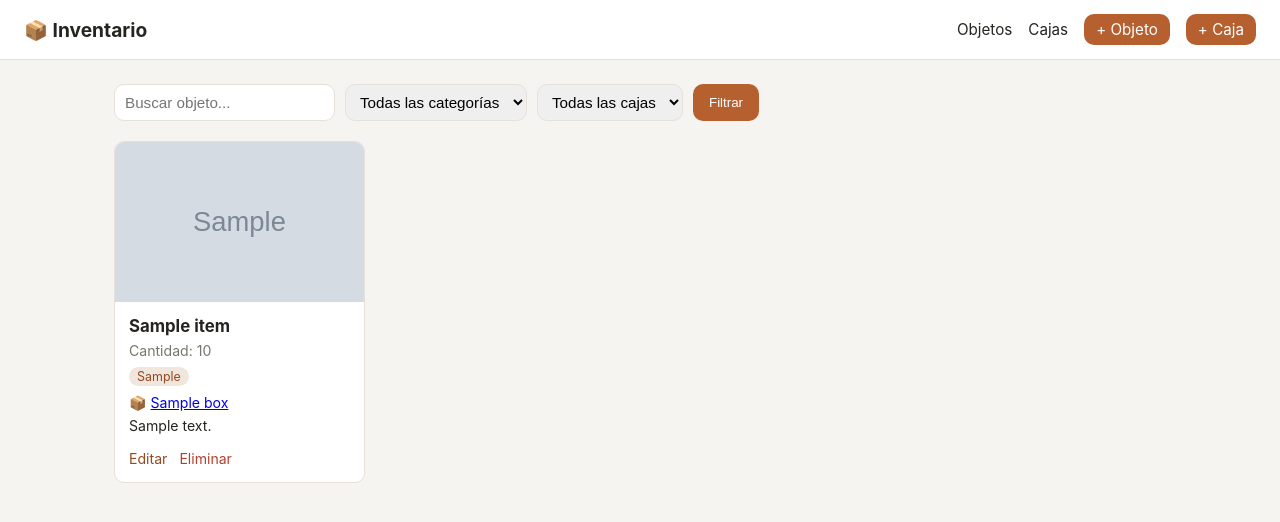
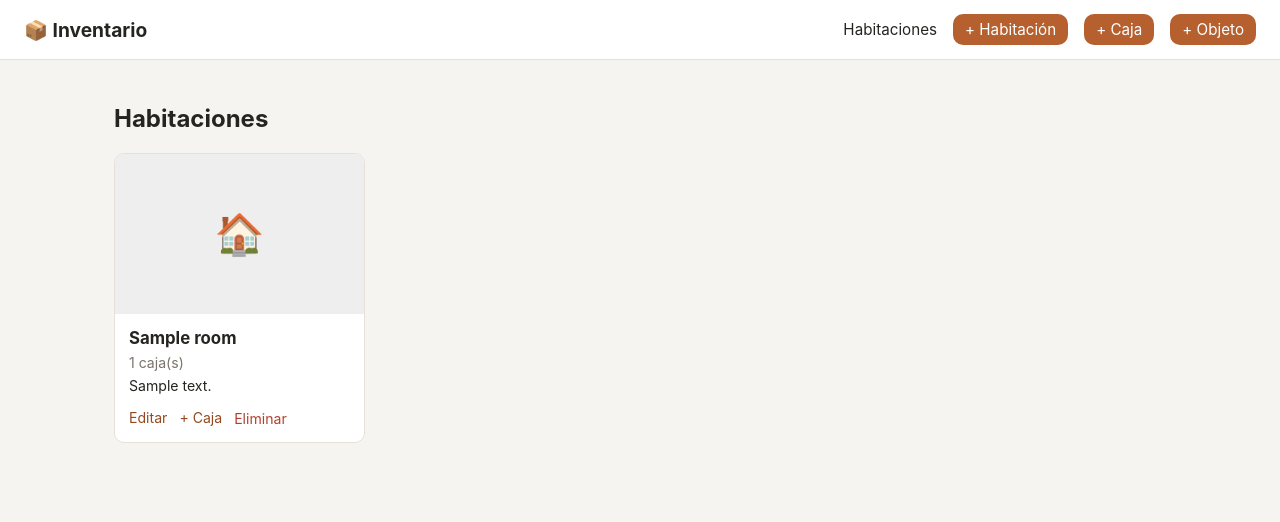
Before and after one commit to pablomcmahongl-a11y/inventario, a Flask app: page / in a window 1280 px wide. Shown: the top 522 px of the page. Run offline with Flask 3, Linux system fonts and the light colour scheme; tables that the repository leaves empty hold one stand-in row (values such as "Sample post"); grey boxes marked "Sample" are stand-in pictures.

Commit message:
Agregar nivel de habitaciones: Habitaciones → Cajas → Objetos

```diff
--- a/app.py
+++ b/app.py
@@ -36,15 +36,26 @@ db = SQLAlchemy(app)
 
 # ---------------------------------------------------------------- MODELOS
 
+class Room(db.Model):
+    id = db.Column(db.Integer, primary_key=True)
+    name = db.Column(db.String(120), nullable=False)
+    description = db.Column(db.Text)
+    created_at = db.Column(db.DateTime, default=datetime.utcnow)
+
+    boxes = db.relationship("Box", backref="room", lazy=True,
+                            order_by="Box.name", cascade="all, delete-orphan")
+
+
 class Box(db.Model):
     id = db.Column(db.Integer, primary_key=True)
     name = db.Column(db.String(120), nullable=False)
     location = db.Column(db.String(120))
     description = db.Column(db.Text)
+    room_id = db.Column(db.Integer, db.ForeignKey("room.id"), nullable=True)
     created_at = db.Column(db.DateTime, default=datetime.utcnow)
 
     items = db.relationship("Item", backref="box", lazy=True,
-                             order_by="Item.name")
+                             order_by="Item.name", cascade="all, delete-orphan")
 
 
 class Item(db.Model):
@@ -95,47 +106,153 @@ def all_categories():
     return [r[0] for r in rows]
 
 
-# ---------------------------------------------------------------- RUTAS: DASHBOARD / ITEMS
+# ---------------------------------------------------------------- RUTAS: HABITACIONES
 
 @app.route("/")
 def index():
-    q = request.args.get("q", "").strip()
-    category = request.args.get("category", "").strip()
-    box_id = request.args.get("box_id", "").strip()
+    rooms = Room.query.order_by(Room.name).all()
+    return render_template("room_list.html", rooms=rooms)
 
-    query = Item.query
 
-    if q:
-        like = f"%{q}%"
-        query = query.filter(
-            db.or_(Item.name.ilike(like), Item.notes.ilike(like))
+@app.route("/rooms/new", methods=["GET", "POST"])
+def room_new():
+    if request.method == "POST":
+        name = request.form.get("name", "").strip()
+        if not name:
+            flash("El nombre de la habitación es obligatorio.", "error")
+            return render_template("room_form.html", room=None)
+
+        room = Room(
+            name=name,
+            description=request.form.get("description", "").strip() or None,
         )
-    if category:
-        query = query.filter(Item.category == category)
-    if box_id:
-        query = query.filter(Item.box_id == int(box_id))
+        db.session.add(room)
+        db.session.commit()
+        flash("Habitación creada.", "success")
+        return redirect(url_for("room_detail", room_id=room.id))
 
-    items = query.order_by(Item.name).all()
-    boxes = Box.query.order_by(Box.name).all()
-    categories = all_categories()
+    return render_template("room_form.html", room=None)
 
-    return render_template(
-        "index.html", items=items, boxes=boxes, categories=categories,
-        q=q, selected_category=category, selected_box=box_id
-    )
 
+@app.route("/rooms/<int:room_id>")
+def room_detail(room_id):
+    room = Room.query.get_or_404(room_id)
+    boxes = room.boxes
+    return render_template("room_detail.html", room=room, boxes=boxes)
+
+
+@app.route("/rooms/<int:room_id>/edit", methods=["GET", "POST"])
+def room_edit(room_id):
+    room = Room.query.get_or_404(room_id)
+    if request.method == "POST":
+        room.name = request.form.get("name", "").strip() or room.name
+        room.description = request.form.get("description", "").strip() or None
+        db.session.commit()
+        flash("Habitación actualizada.", "success")
+        return redirect(url_for("room_detail", room_id=room.id))
+    return render_template("room_form.html", room=room)
+
+
+@app.route("/rooms/<int:room_id>/delete", methods=["POST"])
+def room_delete(room_id):
+    room = Room.query.get_or_404(room_id)
+    db.session.delete(room)
+    db.session.commit()
+    flash("Habitación eliminada.", "success")
+    return redirect(url_for("index"))
+
+
+# ---------------------------------------------------------------- RUTAS: CAJAS
+
+@app.route("/boxes/new", methods=["GET", "POST"])
+def box_new():
+    rooms = Room.query.order_by(Room.name).all()
+    preselect_room = request.args.get("room_id")
+
+    if request.method == "POST":
+        name = request.form.get("name", "").strip()
+        if not name:
+            flash("El nombre de la caja es obligatorio.", "error")
+            return render_template("box_form.html", box=None, rooms=rooms, preselect_room=preselect_room)
+
+        box = Box(
+            name=name,
+            location=request.form.get("location", "").strip() or None,
+            description=request.form.get("description", "").strip() or None,
+            room_id=int(request.form["room_id"]) if request.form.get("room_id") else None,
+        )
+        db.session.add(box)
+        db.session.commit()
+        flash("Caja creada. Ya puedes imprimir su código QR.", "success")
+        return redirect(url_for("box_detail", box_id=box.id))
+
+    return render_template("box_form.html", box=None, rooms=rooms, preselect_room=preselect_room)
+
+
+@app.route("/boxes/<int:box_id>")
+def box_detail(box_id):
+    box = Box.query.get_or_404(box_id)
+    qr_url = url_for("box_qr", box_id=box.id)
+    public_url = f"{BASE_URL}{url_for('box_detail', box_id=box.id)}"
+    return render_template("box_detail.html", box=box, qr_url=qr_url,
+                            public_url=public_url)
+
+
+@app.route("/boxes/<int:box_id>/edit", methods=["GET", "POST"])
+def box_edit(box_id):
+    box = Box.query.get_or_404(box_id)
+    rooms = Room.query.order_by(Room.name).all()
+    if request.method == "POST":
+        box.name = request.form.get("name", "").strip() or box.name
+        box.location = request.form.get("location", "").strip() or None
+        box.description = request.form.get("description", "").strip() or None
+        box.room_id = int(request.form["room_id"]) if request.form.get("room_id") else None
+        db.session.commit()
+        flash("Caja actualizada.", "success")
+        return redirect(url_for("box_detail", box_id=box.id))
+    return render_template("box_form.html", box=box, rooms=rooms)
+
+
+@app.route("/boxes/<int:box_id>/delete", methods=["POST"])
+def box_delete(box_id):
+    box = Box.query.get_or_404(box_id)
+    room_id = box.room_id
+    for item in box.items:
+        item.box_id = None
+    db.session.delete(box)
+    db.session.commit()
+    flash("Caja eliminada. Sus objetos ahora no tienen caja asignada.", "success")
+    if room_id:
+        return redirect(url_for("room_detail", room_id=room_id))
+    return redirect(url_for("index"))
+
+
+@app.route("/boxes/<int:box_id>/qr.png")
+def box_qr(box_id):
+    box = Box.query.get_or_404(box_id)
+    target_url = f"{BASE_URL}{url_for('box_detail', box_id=box.id)}"
+
+    img = qrcode.make(target_url, box_size=10, border=2)
+    buf = io.BytesIO()
+    img.save(buf, format="PNG")
+    buf.seek(0)
+    return send_file(buf, mimetype="image/png")
+
+
+# ---------------------------------------------------------------- RUTAS: OBJETOS
 
 @app.route("/items/new", methods=["GET", "POST"])
 def item_new():
     boxes = Box.query.order_by(Box.name).all()
     categories = all_categories()
+    preselect_box = request.args.get("box_id")
 
     if request.method == "POST":
         name = request.form.get("name", "").strip()
         if not name:
             flash("El nombre es obligatorio.", "error")
             return render_template("item_form.html", item=None, boxes=boxes,
-                                    categories=categories)
+                                    categories=categories, preselect_box=preselect_box)
 
         item = Item(
             name=name,
@@ -153,7 +270,6 @@ def item_new():
             return redirect(url_for("box_detail", box_id=item.box_id))
         return redirect(url_for("index"))
 
-    preselect_box = request.args.get("box_id")
     return render_template("item_form.html", item=None, boxes=boxes,
                             categories=categories, preselect_box=preselect_box)
 
@@ -182,6 +298,8 @@ def item_edit(item_id):
 
         db.session.commit()
         flash("Objeto actualizado.", "success")
+        if item.box_id:
+            return redirect(url_for("box_detail", box_id=item.box_id))
         return redirect(url_for("index"))
 
     return render_template("item_form.html", item=item, boxes=boxes,
@@ -201,80 +319,6 @@ def item_delete(item_id):
     return redirect(url_for("index"))
 
 
-# ---------------------------------------------------------------- RUTAS: CAJAS
-
-@app.route("/boxes")
-def box_list():
-    boxes = Box.query.order_by(Box.name).all()
-    return render_template("box_list.html", boxes=boxes)
-
-
-@app.route("/boxes/new", methods=["GET", "POST"])
-def box_new():
-    if request.method == "POST":
-        name = request.form.get("name", "").strip()
-        if not name:
-            flash("El nombre de la caja es obligatorio.", "error")
-            return render_template("box_form.html", box=None)
-
-        box = Box(
-            name=name,
-            location=request.form.get("location", "").strip() or None,
-            description=request.form.get("description", "").strip() or None,
-        )
-        db.session.add(box)
-        db.session.commit()
-        flash("Caja creada. Ya puedes imprimir su código QR.", "success")
-        return redirect(url_for("box_detail", box_id=box.id))
-
-    return render_template("box_form.html", box=None)
-
-
-@app.route("/boxes/<int:box_id>")
-def box_detail(box_id):
-    box = Box.query.get_or_404(box_id)
-    qr_url = url_for("box_qr", box_id=box.id)
-    public_url = f"{BASE_URL}{url_for('box_detail', box_id=box.id)}"
-    return render_template("box_detail.html", box=box, qr_url=qr_url,
-                            public_url=public_url)
-
-
-@app.route("/boxes/<int:box_id>/edit", methods=["GET", "POST"])
-def box_edit(box_id):
-    box = Box.query.get_or_404(box_id)
-    if request.method == "POST":
-        box.name = request.form.get("name", "").strip() or box.name
-        box.location = request.form.get("location", "").strip() or None
-        box.description = request.form.get("description", "").strip() or None
-        db.session.commit()
-        flash("Caja actualizada.", "success")
-        return redirect(url_for("box_detail", box_id=box.id))
-    return render_template("box_form.html", box=box)
-
-
-@app.route("/boxes/<int:box_id>/delete", methods=["POST"])
-def box_delete(box_id):
-    box = Box.query.get_or_404(box_id)
-    for item in box.items:
-        item.box_id = None
-    db.session.delete(box)
-    db.session.commit()
-    flash("Caja eliminada. Sus objetos ahora no tienen caja asignada.", "success")
-    return redirect(url_for("box_list"))
-
-
-@app.route("/boxes/<int:box_id>/qr.png")
-def box_qr(box_id):
-    box = Box.query.get_or_404(box_id)
-    target_url = f"{BASE_URL}{url_for('box_detail', box_id=box.id)}"
-
-    img = qrcode.make(target_url, box_size=10, border=2)
-    buf = io.BytesIO()
-    img.save(buf, format="PNG")
-    buf.seek(0)
-    return send_file(buf, mimetype="image/png")
-
-
 # ---------------------------------------------------------------- ARCHIVOS
 
 @app.route("/uploads/<path:filename>")
--- a/static/style.css
+++ b/static/style.css
@@ -135,6 +135,15 @@ body {
 .card-body { padding: 14px; }
 .card-body h3 { margin: 0 0 6px; font-size: 1.05rem; }
 
+.card-link {
+  color: var(--ink);
+  text-decoration: none;
+}
+
+.card-link:hover {
+  color: var(--accent);
+}
+
 .muted { color: var(--muted); font-size: 0.88rem; margin: 4px 0; }
 .small { font-size: 0.78rem; word-break: break-all; }
 
@@ -155,6 +164,7 @@ body {
   display: flex;
   gap: 12px;
   align-items: center;
+  flex-wrap: wrap;
 }
 
 .card-actions a { color: var(--accent-dark); text-decoration: none; font-size: 0.88rem; }
@@ -221,6 +231,7 @@ body {
   margin-bottom: 6px;
 }
 
+.room-header,
 .box-header {
   display: flex;
   justify-content: space-between;
--- a/templates/base.html
+++ b/templates/base.html
@@ -10,10 +10,10 @@
 <header class="topbar">
   <a href="{{ url_for('index') }}" class="brand">📦 Inventario</a>
   <nav>
-    <a href="{{ url_for('index') }}">Objetos</a>
-    <a href="{{ url_for('box_list') }}">Cajas</a>
+    <a href="{{ url_for('index') }}">Habitaciones</a>
+    <a href="{{ url_for('room_new') }}" class="btn-nav">+ Habitación</a>
+    <a href="{{ url_for('box_new') }}" class="btn-nav">+ Caja</a>
     <a href="{{ url_for('item_new') }}" class="btn-nav">+ Objeto</a>
-    <a href="{{ url_for('box_new') }}" class="btn-nav">+ Caja</a>
   </nav>
 </header>
 
--- /dev/null
+++ b/templates/room_list.html
@@ -0,0 +1,33 @@
+{% extends "base.html" %}
+{% block title %}Habitaciones · Inventario{% endblock %}
+{% block content %}
+
+<h2>Habitaciones</h2>
+
+{% if rooms %}
+<div class="grid">
+  {% for room in rooms %}
+  <div class="card">
+    <div class="card-photo placeholder">🏠</div>
+    <div class="card-body">
+      <h3><a href="{{ url_for('room_detail', room_id=room.id) }}" class="card-link">{{ room.name }}</a></h3>
+      <p class="muted">{{ room.boxes|length }} caja(s)</p>
+      {% if room.description %}<p class="notes">{{ room.description }}</p>{% endif %}
+      <div class="card-actions">
+        <a href="{{ url_for('room_edit', room_id=room.id) }}">Editar</a>
+        <a href="{{ url_for('box_new', room_id=room.id) }}">+ Caja</a>
+        <form method="post" action="{{ url_for('room_delete', room_id=room.id) }}"
+              onsubmit="return confirm('¿Eliminar la habitación {{ room.name }}? Las cajas quedarán sin habitación.');"
+              style="display:inline;">
+          <button type="submit" class="link-danger">Eliminar</button>
+        </form>
+      </div>
+    </div>
+  </div>
+  {% endfor %}
+</div>
+{% else %}
+<p class="empty">Todavía no hay habitaciones. <a href="{{ url_for('room_new') }}">Crea la primera</a>.</p>
+{% endif %}
+
+{% endblock %}
```
Also changed, not shown: templates/box_detail.html (+6 -2 lines), templates/box_form.html (+15 -3 lines), templates/room_detail.html (added, +46 -0 lines), templates/room_form.html (added, +23 -0 lines).
